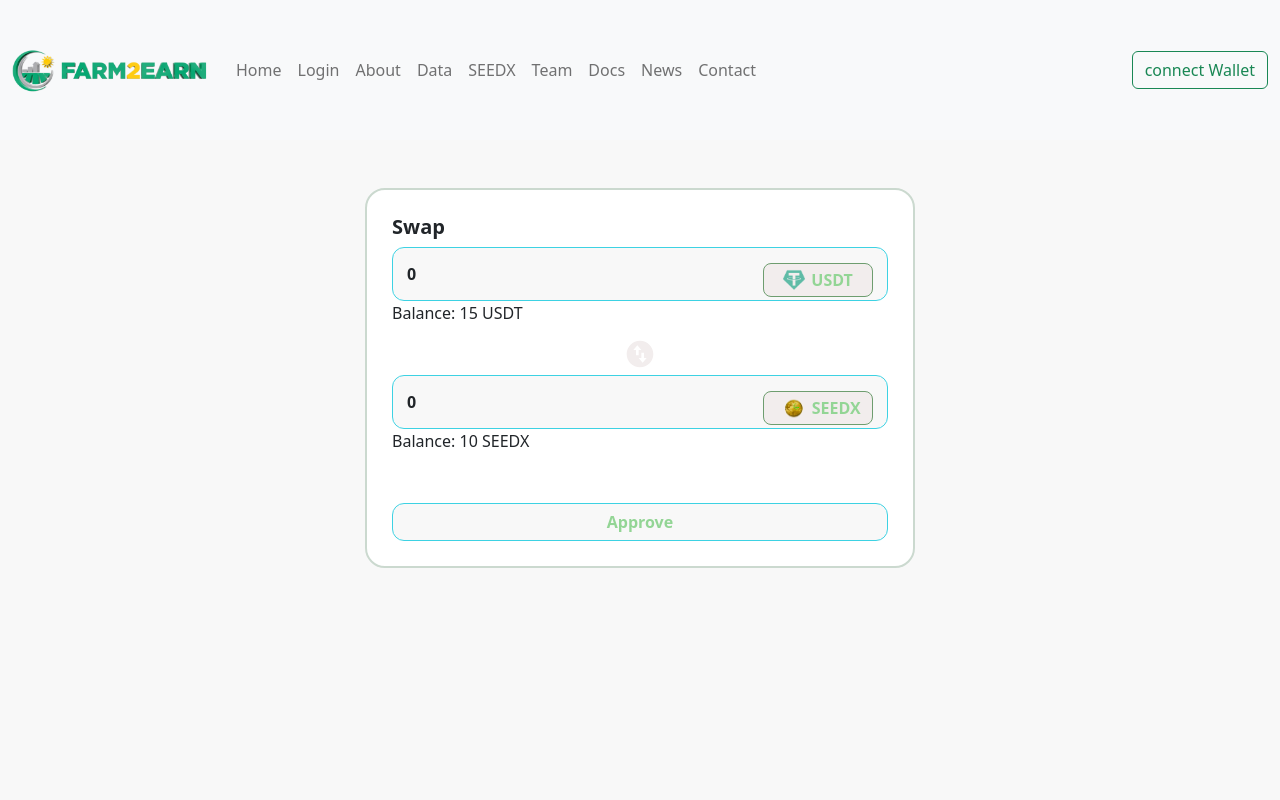
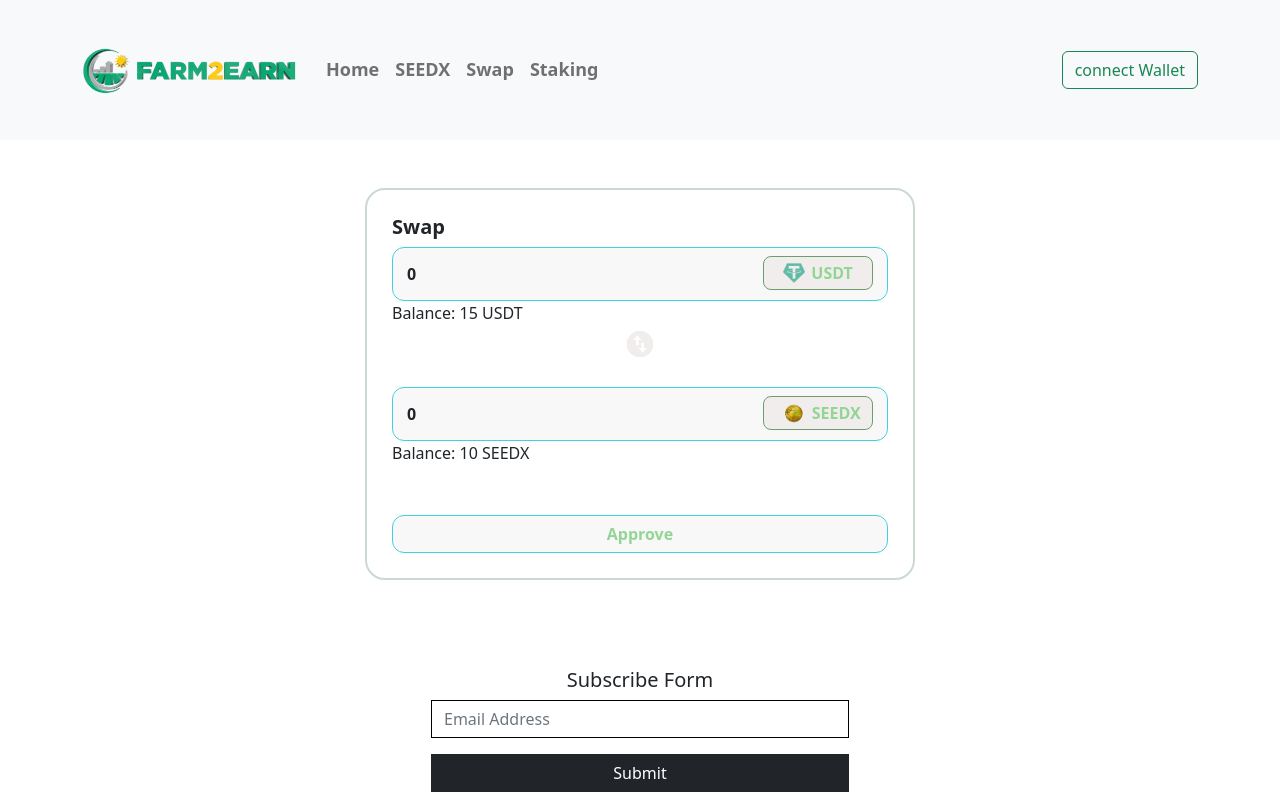
Before and after one commit to asad926/farm2earn_dapp, a React (Create React App) app: page /swap in a window 1280 px wide. Shown: the top 800 px of the page. Built offline with nearby package versions, Linux system fonts and the light colour scheme.

Commit message:
fix some issues

```diff
--- a/src/App.scss
+++ b/src/App.scss
@@ -1,5 +1,5 @@
 .swap_form {
-  background-color: #f8f8f8;
+  // background-color: #f8f8f8;
   .swap_form_box {
     border-radius: 20px;
     background-color: #ffffff;
@@ -31,7 +31,7 @@
         border-radius: 8px;
         position: absolute;
         width: 110px;
-        top: 19%;
+        top: 11%;
         right: 3%;
         &:hover {
           background-color: #50a04a;
@@ -42,8 +42,8 @@
     .swap_arrow {
       display: flex;
       justify-content: center;
-      margin-top: -37px;
-      margin-bottom: 5px;
+      margin-top: -47px;
+      margin-bottom: 27px;
 
       svg {
         cursor: pointer;
@@ -89,6 +89,15 @@
 }
 .navbar {
   min-height: 140px;
+  .navbar-nav {
+    .nav-link {
+      font-weight: 600;
+      font-size: 18px;
+      &:hover {
+        color: rgba(61, 210, 227);
+      }
+    }
+  }
 }
 .footer {
   // background-color: lightgray;
--- a/src/component/NavBar.jsx
+++ b/src/component/NavBar.jsx
@@ -4,30 +4,32 @@ import Button from "react-bootstrap/Button";
 import Container from "react-bootstrap/Container";
 import Nav from "react-bootstrap/Nav";
 import Navbar from "react-bootstrap/Navbar";
-import F2E_one from "../img/F2E one.webp";
+import F2E_one from "../img/F2E one.png";
 import getWallet from "./wallet_connect";
 
 class navBar extends Component {
-  state = {connect_btn:"Connect Wallet"};
+  state = { connect_btn: "Connect Wallet" };
 
-  componentDidMount = async()=>{
+  componentDidMount = async () => {
     await this.connectWallet();
-  }
+  };
 
-   connectWallet = async()=> {
+  connectWallet = async () => {
     let wallet = await getWallet();
-    if(wallet.account.length > 0){
-      let account = wallet.account[0].substr(0,4)+"......"+wallet.account[0].substr(38,41)
-    this.setState({connect_btn:account})
+    if (wallet.account.length > 0) {
+      let account =
+        wallet.account[0].substr(0, 4) +
+        "......" +
+        wallet.account[0].substr(38, 41);
+      this.setState({ connect_btn: account });
     }
-
-  }
+  };
   render() {
     return (
       <Navbar bg="light" expand="lg" sticky="top">
-        <Container fluid>
-          <Link to="/swap" className="navbar-brand">
-            <img src={F2E_one} alt="" width="200px" />
+        <Container>
+          <Link to="#" className="navbar-brand">
+            <img src={F2E_one} alt="" width="220px" />
           </Link>
           <Navbar.Toggle aria-controls="navbarScroll" />
           <Navbar.Collapse id="navbarScroll">
@@ -36,19 +38,16 @@ class navBar extends Component {
               style={{ maxHeight: "100px" }}
               navbarScroll
             >
-              <Nav.Link href="#action1">Home</Nav.Link>
-              <Nav.Link href="#action2">Login</Nav.Link>
-              <Nav.Link href="#action2">About</Nav.Link>
-              <Nav.Link href="#action2">Data</Nav.Link>
-              <Nav.Link href="#action2">SEEDX</Nav.Link>
-              <Nav.Link href="#action2">Team</Nav.Link>
-              <Nav.Link href="#action2">Docs</Nav.Link>
-              <Nav.Link href="#action2">News</Nav.Link>
-              <Nav.Link href="#action2">Contact</Nav.Link>
+              <Nav.Link href="#">Home</Nav.Link>
+              <Nav.Link href="#">SEEDX</Nav.Link>
+              <Link className="nav-link" to="/swap">
+                Swap
+              </Link>
+              <Link className="nav-link" to="/staking">
+                Staking
+              </Link>
             </Nav>
-            <Link to="/staking" className="btn btn-outline-success">
-              connect Wallet
-            </Link>
+            <Button variant="outline-success">connect Wallet</Button>
           </Navbar.Collapse>
         </Container>
       </Navbar>
--- a/src/component/Staking.jsx
+++ b/src/component/Staking.jsx
@@ -79,7 +79,7 @@ class staking extends Component {
                       <p>
                         Lock period: <span>{this.state.lock_period}</span> Days
                       </p>
-                      <p>Min. Amount: 500 DIX</p>
+                      <p>Min. Amount: 500 SEEDX</p>
                     </div>
                     <div className="d-flex flex-column">
                       <p>
@@ -91,7 +91,7 @@ class staking extends Component {
                     </div>
                   </div>
                   <Form.Label htmlFor="" className="fs-4 fw-bold">
-                    Balance: 0 DIX
+                    Balance: 0 SEEDX
                   </Form.Label>
                   <InputGroup>
                     <Form.Control
--- a/src/component/Swap_form.jsx
+++ b/src/component/Swap_form.jsx
@@ -7,125 +7,165 @@ import USDT_logo from "../img/USDT_logo.png";
 import getWallet from "./wallet_connect";
 import { RiSwapFill } from "react-icons/ri";
 import tokenAbi from "../contracts/abi/ERC20.json";
-import swapContractAbi from "../contracts/abi/swap_contract_abi.json"
+import swapContractAbi from "../contracts/abi/swap_contract_abi.json";
 
-class swap_form extends Component
-{
+class swap_form extends Component {
   state = {
-    "seedx": "10 SEEDX",
-    "usdt": "15 USDT",
-    "swapped": false,
-    "usdtValue": parseFloat(0.0),
-    "seedxValue": parseFloat(0.0),
-    "swapBtn": "Approve"
+    seedx: "10 SEEDX",
+    usdt: "15 USDT",
+    swapped: false,
+    usdtValue: parseFloat(0.0),
+    seedxValue: parseFloat(0.0),
+    swapBtn: "Approve",
   };
-  componentDidMount = async () =>
-  {
+  componentDidMount = async () => {
     await this.loadBlockchainData();
-  }
+  };
 
-  loadBlockchainData = async () =>
-  {
+  loadBlockchainData = async () => {
     let { web3, account } = await getWallet();
-    let usdtContract = new web3.eth.Contract(tokenAbi.abi, tokenAbi.usdtAddress);
-    let seedxContract = new web3.eth.Contract(tokenAbi.abi, tokenAbi.seedxAddress);
+    let usdtContract = new web3.eth.Contract(
+      tokenAbi.abi,
+      tokenAbi.usdtAddress
+    );
+    let seedxContract = new web3.eth.Contract(
+      tokenAbi.abi,
+      tokenAbi.seedxAddress
+    );
 
     let usdtBalance = await usdtContract.methods.balanceOf(account[0]).call();
-    this.setState({ usdt: web3.utils.fromWei(web3.utils.toBN(usdtBalance).toString(), 'mwei') + " USDT" })
+    this.setState({
+      usdt:
+        web3.utils.fromWei(web3.utils.toBN(usdtBalance).toString(), "mwei") +
+        " USDT",
+    });
     let seedxBalance = await seedxContract.methods.balanceOf(account[0]).call();
-    this.setState({ seedx: web3.utils.fromWei(web3.utils.toBN(seedxBalance).toString(), 'ether') + " SEEDX" })
+    this.setState({
+      seedx:
+        web3.utils.fromWei(web3.utils.toBN(seedxBalance).toString(), "ether") +
+        " SEEDX",
+    });
+  };
 
-  }
+  tokenPositionSwap = () => {
+    if (this.state.swapped) {
+      this.setState({ swapped: false });
+      this.setState({ usdtValue: this.state.usdtValue });
+      this.setState({ seedxValue: this.state.usdtValue * 1 });
+    } else {
+      this.setState({ swapped: true });
+      this.setState({ usdtValue: this.state.seedxValue * 0.75 });
+      this.setState({ seedxValue: this.state.seedxValue });
+    }
+  };
 
-  tokenPositionSwap = () =>
-  {
-    if (this.state.swapped)
-    {
-      this.setState({ swapped: false })
-      this.setState({ usdtValue: this.state.usdtValue })
-      this.setState({ seedxValue: this.state.usdtValue * 1 })
-    }
-    else
-    {
-      this.setState({ swapped: true })
-      this.setState({ usdtValue: this.state.seedxValue * 0.75 })
-      this.setState({ seedxValue: this.state.seedxValue })
+  usdtSwappingValue = async (e) => {
+    console.log(e.target.value, "usdt");
+    this.setState({ usdtValue: e.target.value });
+    this.setState({ seedxValue: e.target.value * 1 });
+  };
+  seedxSwappingValue = async (e) => {
+    console.log(e.target.value, "seedx");
+    this.setState({ seedxValue: e.target.value });
+    this.setState({ usdtValue: e.target.value * 0.75 });
+  };
 
-    }
-  }
+  swapTokens = async () => {
+    let { web3, account } = await getWallet();
+    let SwapContract = new web3.eth.Contract(
+      swapContractAbi.abi,
+      swapContractAbi.address
+    );
+    let usdtContract = new web3.eth.Contract(
+      tokenAbi.abi,
+      tokenAbi.usdtAddress
+    );
+    let seedxContract = new web3.eth.Contract(
+      tokenAbi.abi,
+      tokenAbi.seedxAddress
+    );
 
-  usdtSwappingValue = async (e) =>
-  {
-    console.log(e.target.value, "usdt")
-    this.setState({ usdtValue: e.target.value })
-    this.setState({ seedxValue: e.target.value * 1 })
-  }
-  seedxSwappingValue = async (e) =>
-  {
-    console.log(e.target.value, "seedx")
-    this.setState({ seedxValue: e.target.value })
-    this.setState({ usdtValue: e.target.value * 0.75 })
-  }
-
-  swapTokens = async () =>
-  {
-    let { web3, account } = await getWallet();
-    let SwapContract = new web3.eth.Contract(swapContractAbi.abi, swapContractAbi.address);
-    let usdtContract = new web3.eth.Contract(tokenAbi.abi, tokenAbi.usdtAddress);
-    let seedxContract = new web3.eth.Contract(tokenAbi.abi, tokenAbi.seedxAddress);
-
-    if (!this.state.swapped)
-    {
-      try
-      {
-        this.setState({ "swapBtn": "Approving..." })
-        await usdtContract.methods.approve(swapContractAbi.address, web3.utils.toWei(
-          web3.utils.toBN(this.state.usdtValue).toString(), 'mwei')).send({ from: account[0] })
-        this.setState({ "swapBtn": "Swapping..." })
-        await SwapContract.methods.buyToken(web3.utils.toWei(
-          web3.utils.toBN(this.state.seedxValue).toString(), 'ether')).send({ from: account[0] })
-        this.setState({ "swapBtn": "Approve" })
-      } catch (error)
-      {
-        console.log(error.message)
+    if (!this.state.swapped) {
+      try {
+        this.setState({ swapBtn: "Approving..." });
+        await usdtContract.methods
+          .approve(
+            swapContractAbi.address,
+            web3.utils.toWei(
+              web3.utils.toBN(this.state.usdtValue).toString(),
+              "mwei"
+            )
+          )
+          .send({ from: account[0] });
+        this.setState({ swapBtn: "Swapping..." });
+        await SwapContract.methods
+          .buyToken(
+            web3.utils.toWei(
+              web3.utils.toBN(this.state.seedxValue).toString(),
+              "ether"
+            )
+          )
+          .send({ from: account[0] });
+        this.setState({ swapBtn: "Approve" });
+      } catch (error) {
+        console.log(error.message);
       }
-
-    } else
-    {
-      try
-      {
-        this.setState({ "swapBtn": "Approving...." })
-        await seedxContract.methods.approve(swapContractAbi.address, web3.utils.toWei(
-          web3.utils.toBN(this.state.seedxValue).toString(), 'ether')).send({ from: account[0] })
-        this.setState({ "swapBtn": "Swapping..." })
-        await SwapContract.methods.sellToken(web3.utils.toWei(
-          web3.utils.toBN(this.state.seedxValue).toString(), 'ether')).send({ from: account[0] })
-        this.setState({ "swapBtn": "Approve" })
-      } catch (error)
-      {
-        console.log(error.message)
+    } else {
+      try {
+        this.setState({ swapBtn: "Approving...." });
+        await seedxContract.methods
+          .approve(
+            swapContractAbi.address,
+            web3.utils.toWei(
+              web3.utils.toBN(this.state.seedxValue).toString(),
+              "ether"
+            )
+          )
+          .send({ from: account[0] });
+        this.setState({ swapBtn: "Swapping..." });
+        await SwapContract.methods
+          .sellToken(
+            web3.utils.toWei(
+              web3.utils.toBN(this.state.seedxValue).toString(),
+              "ether"
+            )
+          )
+          .send({ from: account[0] });
+        this.setState({ swapBtn: "Approve" });
+      } catch (error) {
+        console.log(error.message);
       }
-
     }
     await this.loadBlockchainData();
-  }
-  render()
-  {
+  };
+  render() {
     return (
-      <Container fluid className="swap_form vh-100 pt-5">
+      <Container fluid className="swap_form py-5">
         <Container>
           <div className="swap_form_box mx-auto">
             <h5 className="fw-bold">Swap</h5>
-            {this.state.swapped ?
+            {this.state.swapped ? (
               <div className="content">
-                <Form.Control onChange={this.seedxSwappingValue} value={this.state.seedxValue} type="number" placeholder="0.0" />
+                <Form.Control
+                  onChange={this.seedxSwappingValue}
+                  value={this.state.seedxValue}
+                  type="number"
+                  placeholder="0.0"
+                />
                 <Button>
                   <img src={seedx_logo} alt="" height="24px" />
                   SEEDX
                 </Button>
                 <Form.Label>Balance: {this.state.seedx}</Form.Label>
-              </div> : <div className="content">
-                <Form.Control onChange={this.usdtSwappingValue} value={this.state.usdtValue} type="number" placeholder="0.0" />
+              </div>
+            ) : (
+              <div className="content">
+                <Form.Control
+                  onChange={this.usdtSwappingValue}
+                  value={this.state.usdtValue}
+                  type="number"
+                  placeholder="0.0"
+                />
                 <Button>
                   <img
                     src={USDT_logo}
@@ -137,13 +177,18 @@ class swap_form extends Component
                 </Button>
                 <Form.Label>Balance: {this.state.usdt} </Form.Label>
               </div>
-            }
+            )}
             <div onClick={this.tokenPositionSwap} className="swap_arrow">
               <RiSwapFill size="32px" />
             </div>
-            {this.state.swapped ?
+            {this.state.swapped ? (
               <div className="content">
-                <Form.Control onChange={this.usdtSwappingValue} value={this.state.usdtValue} type="number" placeholder="0.0" />
+                <Form.Control
+                  onChange={this.usdtSwappingValue}
+                  value={this.state.usdtValue}
+                  type="number"
+                  placeholder="0.0"
+                />
                 <Button>
                   <img
                     src={USDT_logo}
@@ -154,16 +199,22 @@ class swap_form extends Component
                   USDT
                 </Button>
                 <Form.Label>Balance: {this.state.usdt} </Form.Label>
-              </div> :
+              </div>
+            ) : (
               <div className="content">
-                <Form.Control onChange={this.seedxSwappingValue} value={this.state.seedxValue} type="number" placeholder="0.0" />
+                <Form.Control
+                  onChange={this.seedxSwappingValue}
+                  value={this.state.seedxValue}
+                  type="number"
+                  placeholder="0.0"
+                />
                 <Button>
                   <img src={seedx_logo} alt="" height="24px" />
                   SEEDX
                 </Button>
                 <Form.Label>Balance: {this.state.seedx}</Form.Label>
               </div>
-            }
+            )}
             <div className="d-grid">
               <Button onClick={this.swapTokens}>{this.state.swapBtn}</Button>
             </div>
```
Also changed, not shown: src/img/F2E one.png (added), src/img/F2E one.webp (deleted).
